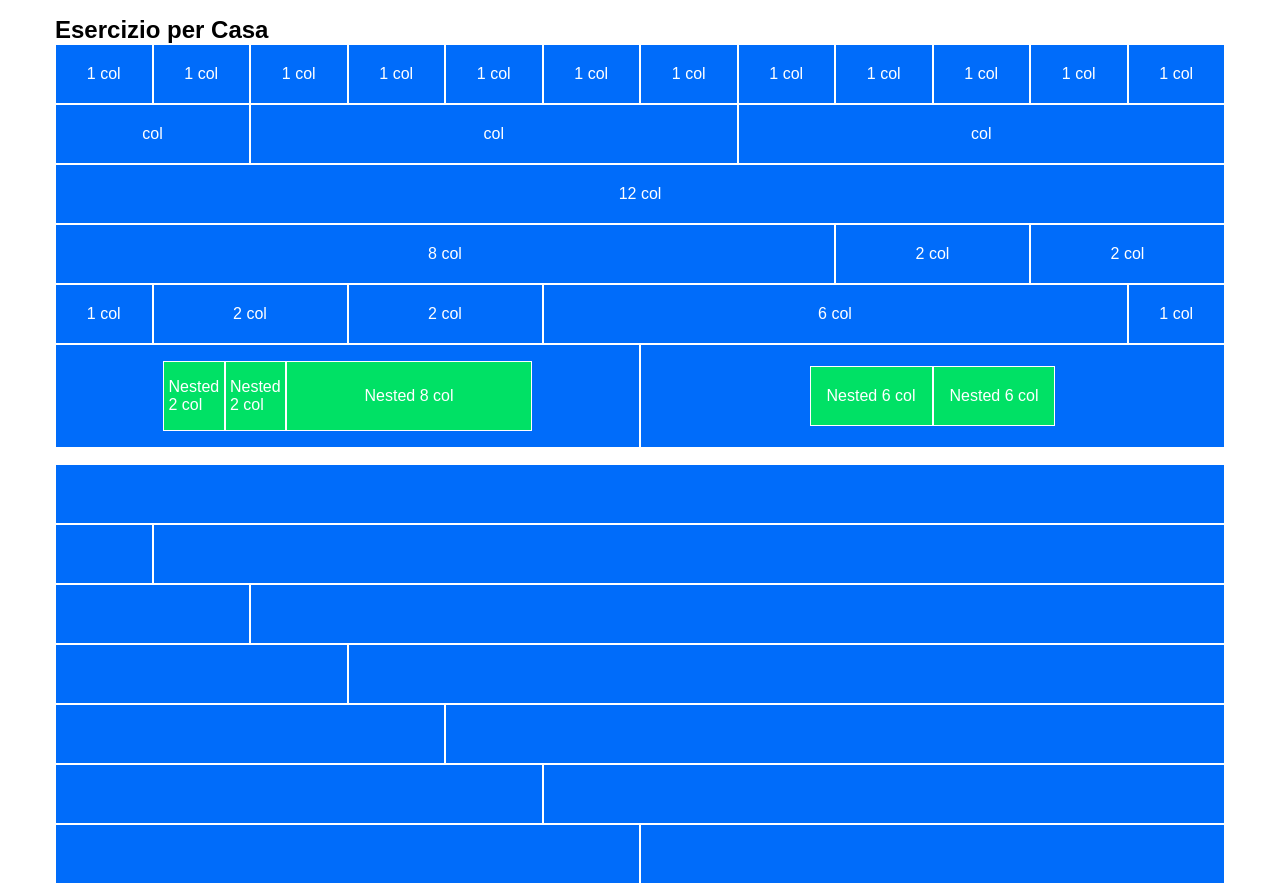
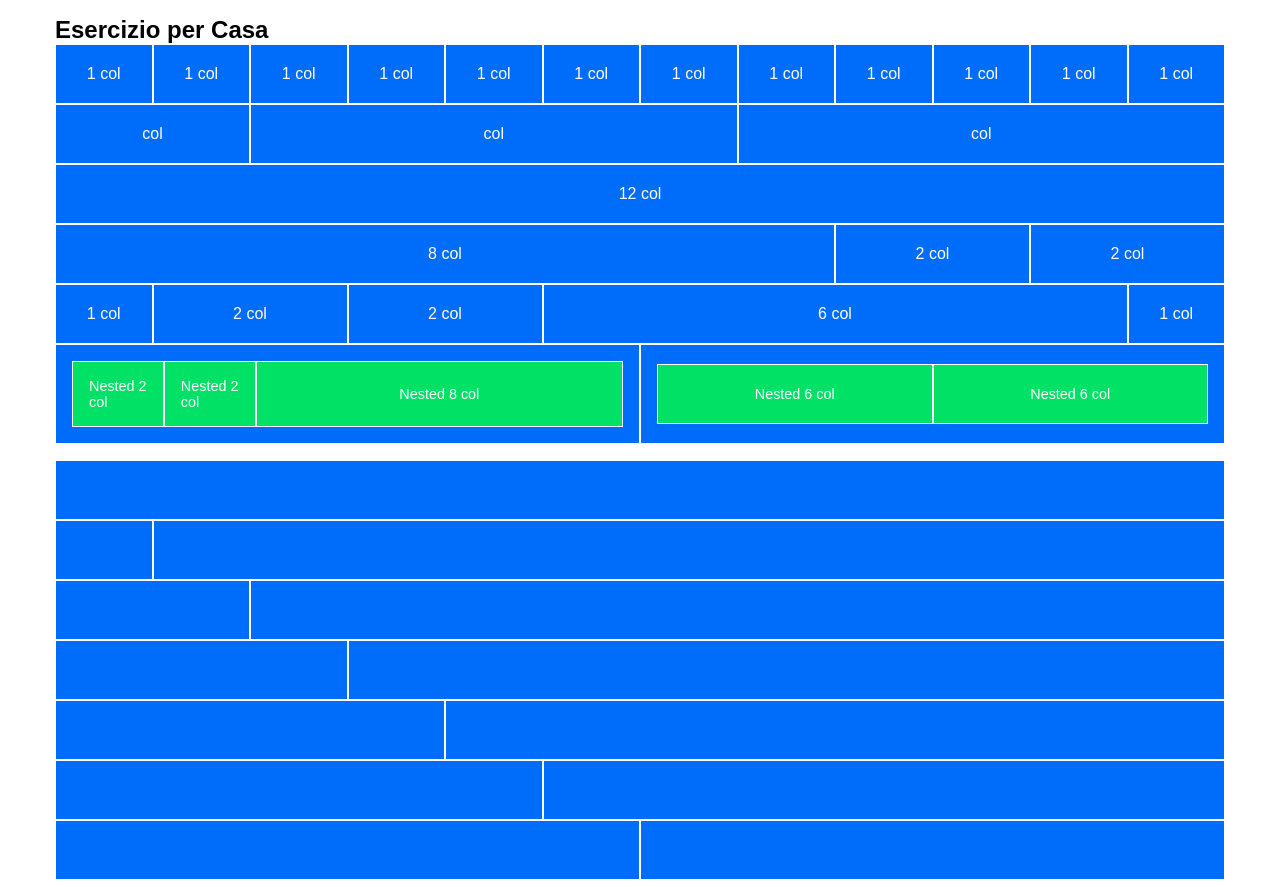
Before and after one commit to acolombo09/html-css-12bool, a plain HTML site: page index.html in a window 1280 px wide. Shown: the top 887 px of the page. Drawn offline with Linux system fonts and the light colour scheme.

Commit message:
useless_classes-eliminated_&_exercise-completed

```diff
--- a/css/style.css
+++ b/css/style.css
@@ -41,24 +41,15 @@ section{
   background-color: #006cfa;
 }
 
-.col-green-2{
+.col-green{
   background-color: #00e165;
-  flex-basis: calc((100% / 12) * 2);
-  max-width: calc((100% / 12) * 2);
-}
-
-.col-green-8{
-  background-color: #00e165;
-  flex-basis: calc((100% / 12) * 8);
-  max-width: calc((100% / 12) * 8);
-}
-
-.col-green-6{
-  background-color: #00e165;
-  flex-basis: calc((100% / 12) * 6);
-  max-width: calc((100% / 12) * 6);
 }
 
 .col-green p{
   font-size: .9rem;
 }
+
+.row-nested{
+  width: 100%;
+  margin: 0 auto;
+}
--- a/index.html
+++ b/index.html
@@ -47,16 +47,16 @@
       </div>
       <div class="row">
         <div class="col-6 col-blue">
-          <div class="row">
-            <div class="col-2 col-green-2"><p>Nested 2 col</p></div>
-            <div class="col-2 col-green-2"><p>Nested 2 col</p></div>
-            <div class="col-8 col-green-8"><p>Nested 8 col</p></div>
+          <div class="row row-nested">
+            <div class="col-2 col-green"><p>Nested 2 col</p></div>
+            <div class="col-2 col-green"><p>Nested 2 col</p></div>
+            <div class="col-8 col-green"><p>Nested 8 col</p></div>
           </div>
         </div>
         <div class="col-6 col-blue">
-          <div class="row">
-            <div class="col-6 col-green-6"><p>Nested 6 col</p></div>
-            <div class="col-6 col-green-6"><p>Nested 6 col</p></div>
+          <div class="row row-nested">
+            <div class="col-6 col-green"><p>Nested 6 col</p></div>
+            <div class="col-6 col-green"><p>Nested 6 col</p></div>
           </div>
         </div>
       </div>
```
